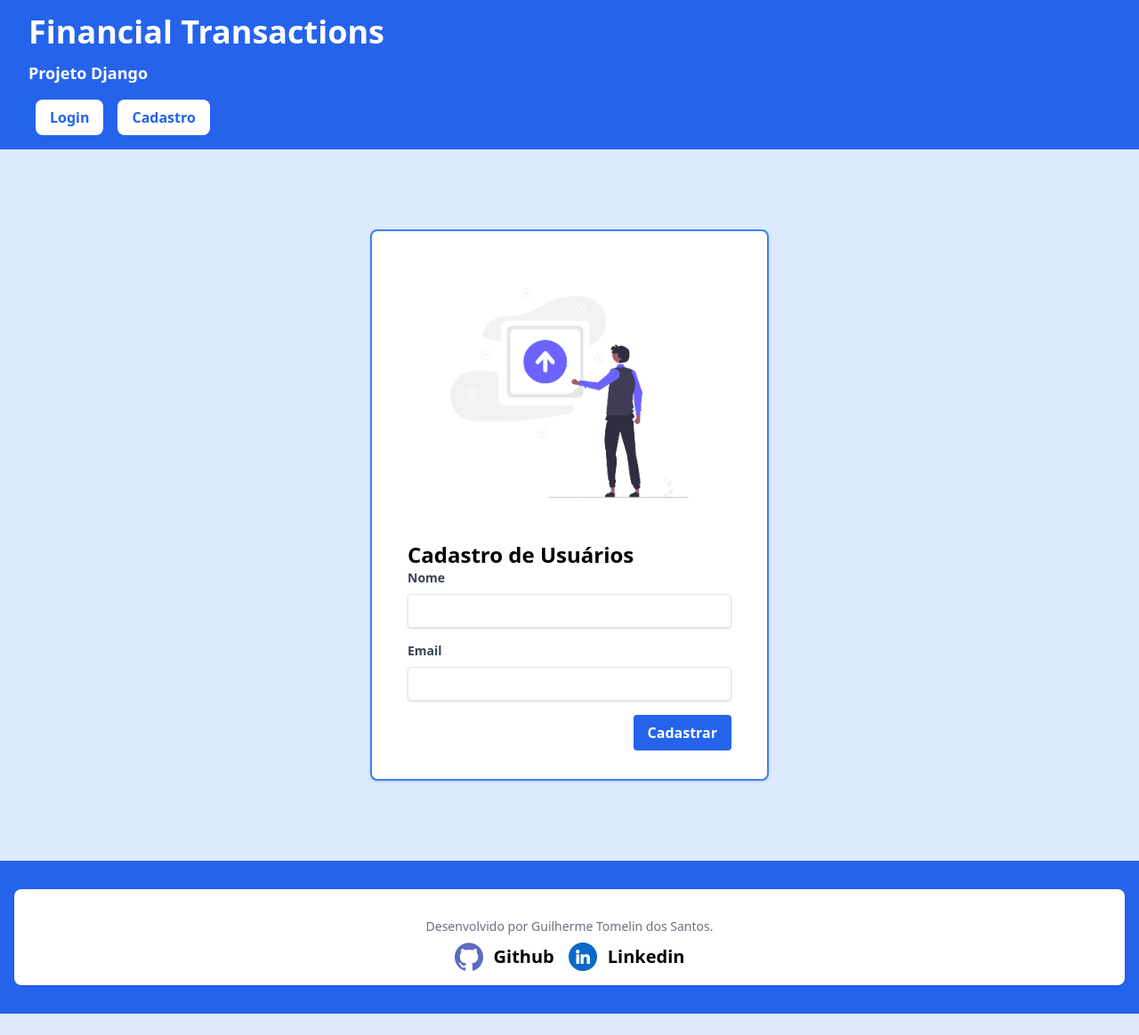
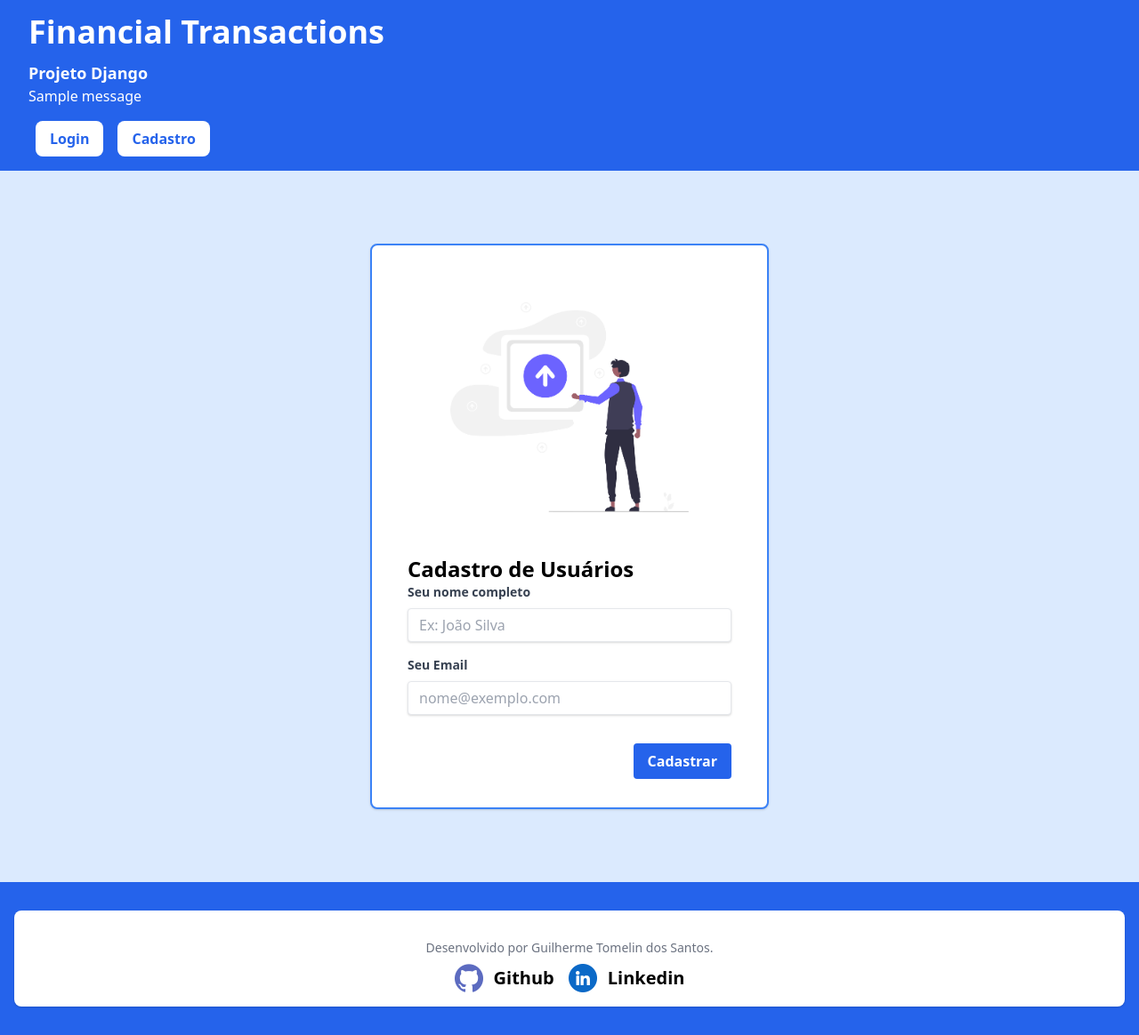
Before and after one commit to Guilherme-Tomelin/financial_transactions, a Django app: page /cadastro in a window 1280 px wide. Shown: the whole page at 89% size. Before the commit the page ends 1140 px from the top, so only its background shows below. Run offline with Django 4.2, Linux system fonts and the light colour scheme; tables that the repository leaves empty hold one stand-in row (values such as "Sample post"); one stand-in notice (Sample message) is shown.

Commit message:
Sistema de Cadastro e Login incompleto

```diff
--- a/templates/galeria/base.html
+++ b/templates/galeria/base.html
@@ -8,7 +8,15 @@
     <link href="https://cdn.jsdelivr.net/npm/tailwindcss@2.2.19/dist/tailwind.min.css" rel="stylesheet">
 </head>
 <body>
-    {% include 'galeria/partials/_header.html' %}
+    <header class="bg-blue-600 text-white py-4 px-8">
+        <a href="/" class="text-white text-4xl font-bold mb-2 cursor-pointer">Financial Transactions<br><span class="text-lg">Projeto Django</span></a>
+            {% for message in messages %}
+        <div>
+            <p id="messages">{{message}}</p>
+        </div>
+            {% endfor %}
+            {% include 'galeria/partials/_menu.html' %}
+    </header>
     {% block content %}{% endblock %}
     {% include 'galeria/partials/_footer.html' %}
 </body>
--- a/templates/galeria/index.html
+++ b/templates/galeria/index.html
@@ -1,6 +1,7 @@
 {% extends 'galeria/base.html' %}
 {% load static %}
 {% block content %}
+
     <div class="min-h-screen flex flex-col justify-center bg-blue-100">
         <div class="bg-white mx-auto max-w-md py-8 px-10 shadow rounded-lg overflow-y-auto border-2 border-blue-500">
             <div class="mb-4">
--- a/templates/galeria/partials/_header.html
+++ b/templates/galeria/partials/_header.html
@@ -2,6 +2,10 @@
 
 <header class="bg-blue-600 text-white py-4 px-8">
     <a href="/" class="text-white text-4xl font-bold mb-2 cursor-pointer">Financial Transactions<br><span class="text-lg">Projeto Django</span></a>
-
+    {% for message in messages %}
+    <div>
+        <p id="messages">{{message}}</p>
+    </div>
+    {% endfor %}
     {% include 'galeria/partials/_menu.html' %}
 </header>
--- a/templates/usuarios/cadastro.html
+++ b/templates/usuarios/cadastro.html
@@ -8,15 +8,15 @@
                 <img src="{% static '/assets/undraw.png' %}" alt="Imagem Undraw">
             </div>
             <h1 class="text-2xl font-bold">Cadastro de Usuários</h1>
-            <form action="{% url 'cadastro' %}" method="post">
+            <form action="{% url 'cadastro' %}" method="POST">
                 {% csrf_token %}
                 <div class="mb-4">
-                    <label class="block text-gray-700 text-sm font-bold mb-2" for="nome">Nome</label>
-                    <input class="shadow appearance-none border rounded w-full py-2 px-3 text-gray-700 leading-tight focus:outline-none focus:shadow-outline" id="nome" type="text" name="nome" required>
-                </div>
-                <div class="mb-4">
-                    <label class="block text-gray-700 text-sm font-bold mb-2" for="email">Email</label>
-                    <input class="shadow appearance-none border rounded w-full py-2 px-3 text-gray-700 leading-tight focus:outline-none focus:shadow-outline" id="email" type="email" name="email" required>
+                    {% for field in form.visible_fields %}
+                    <div>
+                        <label for="{{ field.id_for_label }}" class="block text-gray-700 text-sm font-bold mb-2">{{field.label}}</label>
+                        {{ field }}
+                    </div>
+                    {% endfor %}
                 </div>
                 <div class="flex justify-end">
                     <button class="bg-blue-600 hover:bg-blue-700 text-white font-bold py-2 px-4 rounded focus:outline-none focus:shadow-outline" type="submit">Cadastrar</button>
--- /dev/null
+++ b/usuarios/forms.py
@@ -0,0 +1,51 @@
+from django import forms
+
+class LoginForms(forms.Form):
+
+    email_login = forms.CharField(
+        label="Email",
+        required=True,
+        max_length=100,
+        widget=forms.TextInput(
+            attrs={
+                "class": "shadow appearance-none border rounded w-full py-2 px-3 text-gray-700 leading-tight focus:outline-none focus:shadow-outline mb-4",
+                "placeholder": "nome@exemplo.com"
+            }
+        )
+    )
+    senha = forms.CharField(
+        label="Senha",
+        required=True,
+        max_length=70,
+        widget=forms.PasswordInput(
+            attrs={
+                "class": "shadow appearance-none border rounded w-full py-2 px-3 text-gray-700 leading-tight focus:outline-none focus:shadow-outline mb-4",
+                "placeholder": "Sua Senha"
+            }
+        )
+    )
+
+class CadastroForms(forms.Form):
+
+    nome_cadastro = forms.CharField(
+        label="Seu nome completo",
+        required=True,
+        max_length=100,
+        widget=forms.TextInput(
+            attrs={
+                "class": "shadow appearance-none border rounded w-full py-2 px-3 text-gray-700 leading-tight focus:outline-none focus:shadow-outline mb-4",
+                "placeholder": "Ex: João Silva"
+            }
+        )
+    )
+    email_cadastro = forms.CharField(
+        label="Seu Email",
+        required=True,
+        max_length=70,
+        widget=forms.EmailInput(
+            attrs={
+                "class": "shadow appearance-none border rounded w-full py-2 px-3 text-gray-700 leading-tight focus:outline-none focus:shadow-outline mb-4",
+                "placeholder": "nome@exemplo.com"
+            }
+        )
+    )
--- a/usuarios/views.py
+++ b/usuarios/views.py
@@ -1,7 +1,90 @@
-from django.shortcuts import render
+from django.shortcuts import render, redirect
+from usuarios.forms import LoginForms, CadastroForms
+from django.contrib.auth.models import User
+import random
+import smtplib
+from email.message import EmailMessage
+from pathlib import os
+from dotenv import load_dotenv
+from django.contrib import auth
+from django.contrib import messages
+
+
+
 
 def login(request):
-    return render(request,"usuarios/login.html")
+    form = LoginForms()
+
+    if request.method == 'POST':
+        form = LoginForms(request.POST)
+
+        if form.is_valid():
+            email_login = form['email_login'].value()
+            senha = form['senha'].value()
+
+            usuario = auth.authenticate(
+                request,
+                email=email_login,
+                password=senha
+            )
+
+            if usuario is not None:
+                auth.login(request, usuario)
+                messages.success(request, f"{email_login} agora está logado.")
+                return redirect('index')
+            else:
+                messages.error(request, "Erro ao efetuar Login.")
+                return redirect('login')
+
+    return render(request, "usuarios/login.html", {"form": form})
+
 
 def cadastro(request):
-        return render(request,"usuarios/cadastro.html")
+        form = CadastroForms()
+
+        if request.method == 'POST':
+            form = CadastroForms(request.POST)
+
+        if form.is_valid():
+             nome=form["nome_cadastro"].value()
+             email_cadastro=form["email_cadastro"].value()
+
+             if User.objects.filter(username=nome).exists() or User.objects.filter(email=email_cadastro).exists():
+                  print('Email ou Nome já cadastrado no sistema')
+                  messages.error(request, 'Email ou Nome já cadastrado no sistema')
+                  return redirect('cadastro')
+
+             senha = random.sample(range(10),6)
+             # concatenar(mapear(tipo,valor))
+             senha_aleatoria = ''.join(map(str, senha))
+
+             usuario = User.objects.create_user(
+                  username=nome,
+                  email=email_cadastro,
+                  password=senha_aleatoria
+             )
+
+             usuario.save()
+             enviar_email(nome, email_cadastro, senha_aleatoria)
+             messages.success(request,'Cadastro efetuado com sucesso.')
+             return redirect('login')
+
+
+        return render(request,"usuarios/cadastro.html", {"form": form})
+
+def enviar_email(nome, email_cadastro, senha_aleatoria):
+    msg = EmailMessage()
+    msg['Subject'] = 'Senha de cadastro - Projeto Django'
+    msg['From'] = os.getenv('EMAIL')
+    msg['To'] = email_cadastro
+    msg.set_content(f'Olá {nome}, sua conta foi cadastro foi realizado com sucesso. Sua senha é [{senha_aleatoria}]')
+
+    try:
+        with smtplib.SMTP('sandbox.smtp.mailtrap.io', 2525) as smtp:
+            smtp.starttls()
+            smtp.login(os.getenv('EMAIL'), os.getenv('EMAIL_PASSWORD'))
+            smtp.send_message(msg)
+
+        print(f'Email enviado com sucesso para [{email_cadastro}]')
+    except Exception as e:
+        print(f'Erro ao enviar o email: {e}')
```
Also changed, not shown: setup/settings.py (+6 -1 lines), templates/usuarios/login.html (+7 -7 lines).
